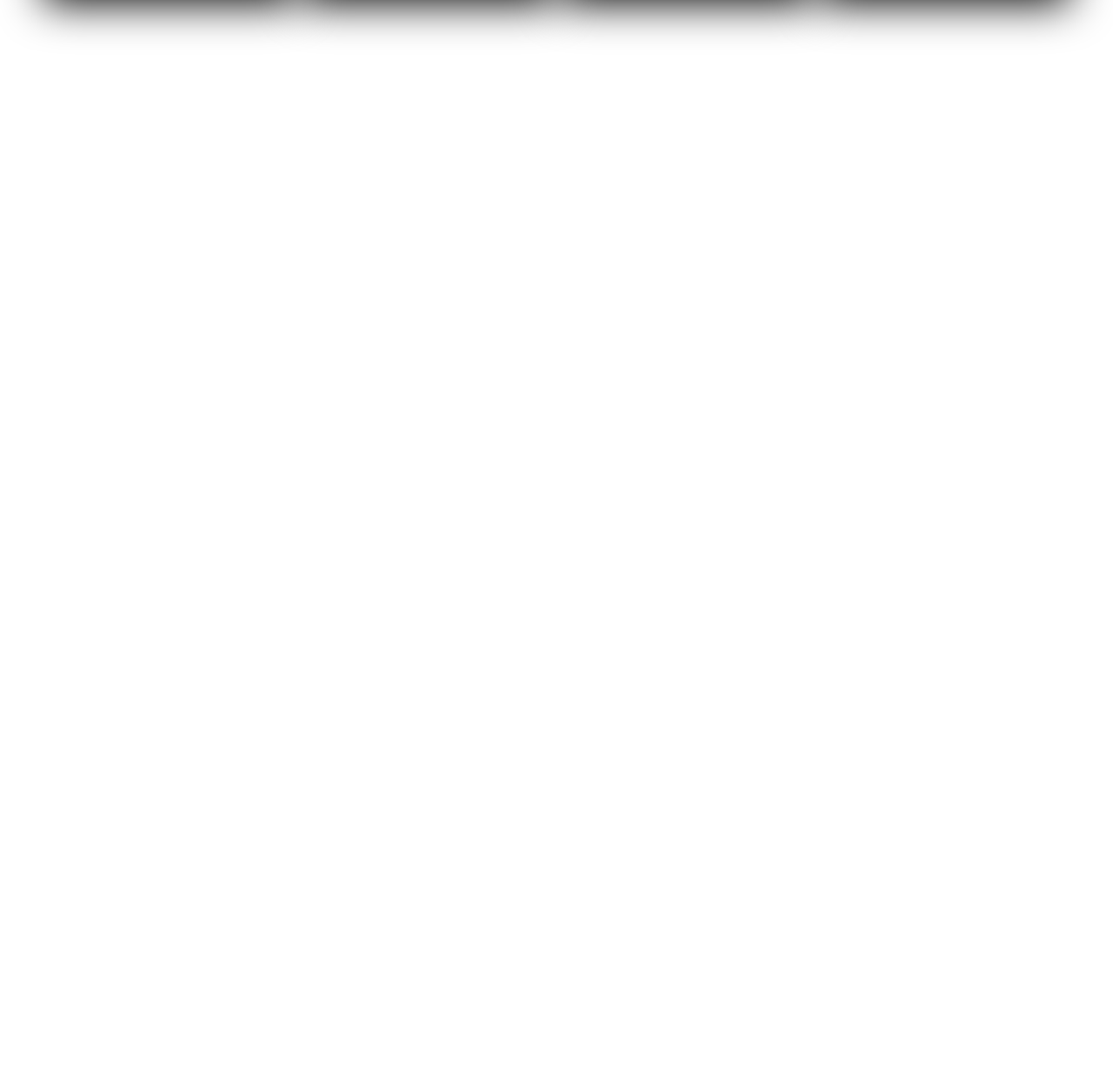
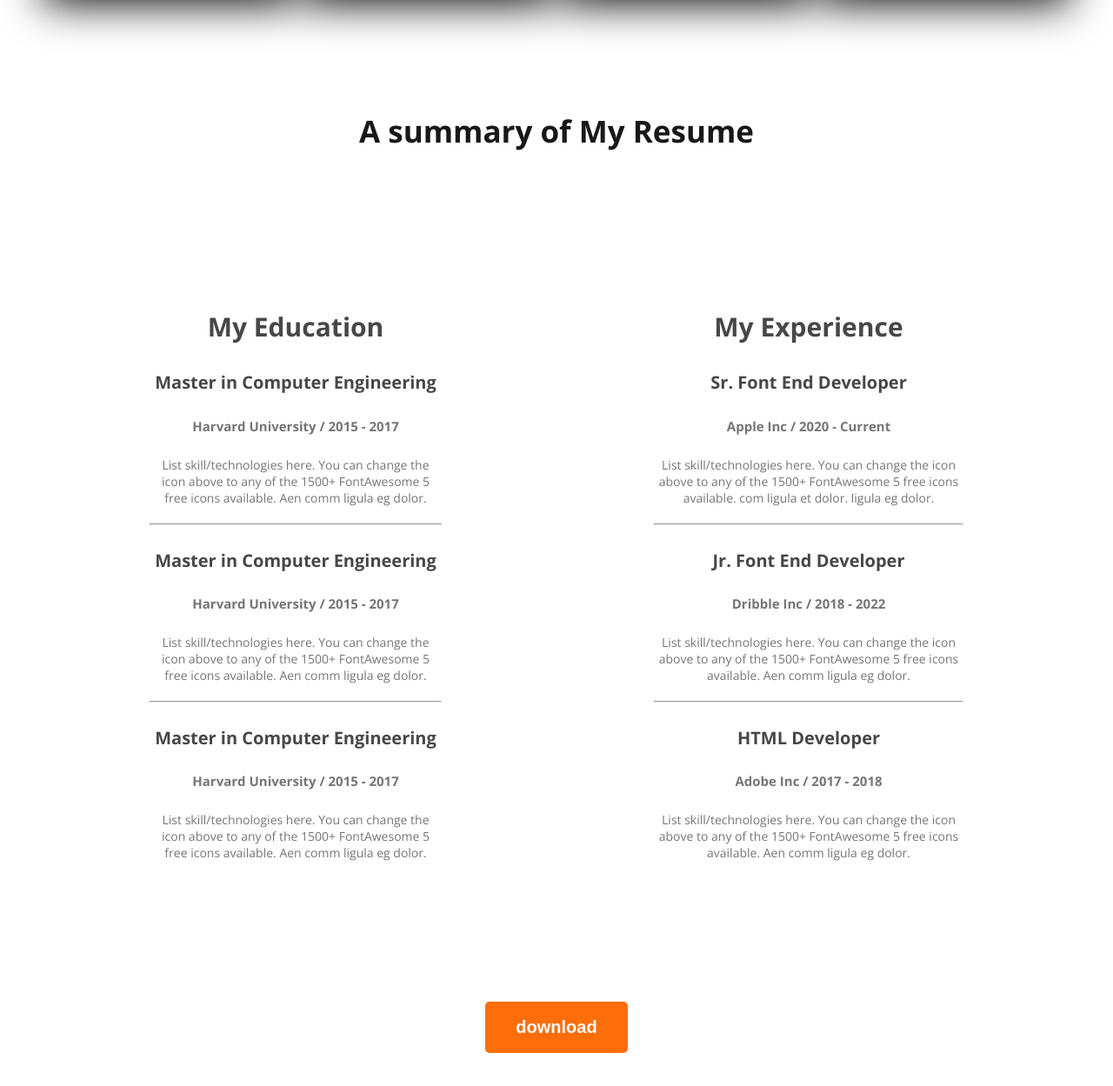
Before and after one commit to mohammaduzzal/portfolio-module-6, a plain HTML site: page index.html in a window 1280 px wide. Shown: the part 2167-3416 px from the top of the page at 87% size. Before the commit the page ends 2294 px from the top, so only its background shows below. Drawn offline with nearby package versions, Linux system fonts and the light colour scheme.

Commit message:
added my resume,experience and resume download button

```diff
--- a/index.html
+++ b/index.html
@@ -40,7 +40,10 @@
     <main>
         <section class="about secondary-background">
             <h3 class="section-title">About Me</h3>
-           <p class="section-description">I, m a designer & developer with a passion for web design. I enjoy developing simple, clean and slick websites that provide real value to the end user. Thousands of clients have procured exceptional result while working with me. Delivering work within time and budget which meets clients requirements in our motto.</p>
+            <p class="section-description">I, m a designer & developer with a passion for web design. I enjoy developing
+                simple, clean and slick websites that provide real value to the end user. Thousands of clients have
+                procured exceptional result while working with me. Delivering work within time and budget which meets
+                clients requirements in our motto.</p>
 
             <div class="about-items">
 
@@ -69,36 +72,147 @@
         <!-- WHAT I DO START -->
         <section class="What-I-do">
             <h4 class="wid-title">What I do</h4>
-            <p class="wid-experience">I have more than 10 years experience building software for clients all over the world. Below is a quick overview of my main technical skill sets and technologies i use. Want to find out more about my experience? Check out my online resume and project portfolio.</p>
+            <p class="wid-experience">I have more than 10 years experience building software for clients all over the
+                world. Below is a quick overview of my main technical skill sets and technologies i use. Want to find
+                out more about my experience? Check out my online resume and project portfolio.</p>
 
             <div class="dad">
 
                 <div class="child">
                     <img src="images/icons/js.png" alt="">
                     <h4 class="java">Vanilla JavaScript</h4>
-                    <p class="skill">List skill/technologies here. You can change the icon above to any of the 1500+ FontAwesome 5 free icons available. Ae com ligula eg dolor.</p>
+                    <p class="skill">List skill/technologies here. You can change the icon above to any of the 1500+
+                        FontAwesome 5 free icons available. Ae com ligula eg dolor.</p>
 
                 </div>
                 <div class="child">
                     <img src="images/icons/react.png" alt="">
                     <h4 class="java">React</h4>
-                    <p class="skill">List skill/technologies here. You can change the icon above to any of the 1500+ FontAwesome 5 free icons available. Ae com ligula eg dolor.</p>
+                    <p class="skill">List skill/technologies here. You can change the icon above to any of the 1500+
+                        FontAwesome 5 free icons available. Ae com ligula eg dolor.</p>
 
                 </div>
                 <div class="child">
                     <img src="images/icons/nodejs.png" alt="">
                     <h4 class="java">Node.js</h4>
-                    <p class="skill">List skill/technologies here. You can change the icon above to any of the 1500+ FontAwesome 5 free icons available. Ae com ligula eg dolor.</p>
+                    <p class="skill">List skill/technologies here. You can change the icon above to any of the 1500+
+                        FontAwesome 5 free icons available. Ae com ligula eg dolor.</p>
 
                 </div>
                 <div class="child">
                     <img src="images/icons/mongo.png" alt="">
                     <h4 class="java">MongoDB</h4>
-                    <p class="skill">List skill/technologies here. You can change the icon above to any of the 1500+ FontAwesome 5 free icons available. Ae com ligula eg dolor.</p>
+                    <p class="skill">List skill/technologies here. You can change the icon above to any of the 1500+
+                        FontAwesome 5 free icons available. Ae com ligula eg dolor.</p>
+                </div>
+            </div>
+        </section>
+
+        <!-- cv part starts -->
+
+        <section class="resume">
+            <h2 class="cv">A summary of My Resume</h2>
+            <div class="father">
+                <div class="big-b">
+                    <div class=" son">
+                        <h3 class="field">My Education</h3>
+                        <div>
+                            <h4 class="read">Master in Computer Engineering</h4>
+                            <h5 class="place">Harvard University / 2015 - 2017</h5>
+                        </div>
+                        <div class="explained">List skill/technologies here. You can change the icon above
+                            to any of the 1500+ FontAwesome 5 free icons available. Aen comm ligula eg dolor.</div>
+
+
+
+                    </div>
+                    <hr>
+                    <div class=" son">
+
+                        <div>
+                            <h4 class="read">Master in Computer Engineering</h4>
+                            <h5 class="place">Harvard University / 2015 - 2017</h5>
+                        </div>
+                        <div class="explained">List skill/technologies here. You can change the icon above
+                            to any of the 1500+ FontAwesome 5 free icons available. Aen comm ligula eg dolor.</div>
+
+
+                    </div>
+                    <hr>
+                    <div class=" son">
+
+                        <div>
+                            <h4 class="read">Master in Computer Engineering</h4>
+                            <h5 class="place">Harvard University / 2015 - 2017</h5>
+                        </div>
+                        <div class="explained">List skill/technologies here. You can change the icon above
+                            to any of the 1500+ FontAwesome 5 free icons available. Aen comm ligula eg dolor.</div>
+
+
+                    </div>
+                </div>
+
+
+
+
+                <!-- experience starts -->
+
+                <div class="big-b">
+                    <div class=" son">
+                        <h3 class="field">My Experience</h3>
+                        <div>
+                            <h4 class="read">Sr. Font End Developer</h4>
+                            <h5 class="place">Apple Inc / 2020 - Current</h5>
+                        </div>
+                        <div class="explained">List skill/technologies here. You can change the icon above
+                            to any of the 1500+ FontAwesome 5 free icons available. com ligula et dolor. ligula eg
+                            dolor.</div>
+
+
+
+                    </div>
+                    <hr>
+                    <div class=" son">
+
+                        <div>
+                            <h4 class="read">Jr. Font End Developer</h4>
+                            <h5 class="place">Dribble Inc / 2018 - 2022</h5>
+                        </div>
+                        <div class="explained">List skill/technologies here. You can change the icon above
+                            to any of the 1500+ FontAwesome 5 free icons available. Aen comm ligula eg dolor.</div>
+
+
+
+                    </div>
+                    <hr>
+                    <div class=" son">
+
+                        <div>
+                            <h4 class="read">HTML Developer</h4>
+                            <h5 class="place">Adobe Inc / 2017 - 2018</h5>
+                        </div>
+                        <div class="explained">List skill/technologies here. You can change the icon above
+                            to any of the 1500+ FontAwesome 5 free icons available. Aen comm ligula eg dolor.</div>
 
                     </div>
 
                 </div>
+
+
+
+
+
+            </div>
+            <div class="btn-cv">
+                <button class="btn-primary">download</button>
+                 </div>
+
+
+
+
+
+
+
        </section>
     </main>
 
--- a/style/style.css
+++ b/style/style.css
@@ -1,63 +1,85 @@
 /* copied for uncle g */
-.open-sans-normal{
+.open-sans-normal {
     font-family: "Open Sans", sans-serif;
     font-optical-sizing: auto;
     font-style: normal;
     font-variation-settings:
-      "width" 100;}
+        "width" 100;
+}
 
 
 /* shared style */
-      .text-primary{color:#FD6E0A ;}
+.text-primary {
+    color: #FD6E0A;
+}
 
-      .secondary-background{background-color:#FFF8F3 ;}
+.secondary-background {
+    background-color: #FFF8F3;
+}
+
 /*color of portfolio,blog  */
-      .dark-2{color: #474747;}
+.dark-2 {
+    color: #474747;
+}
 
 /* hire me btn style */
-      .btn-primary{background-color: #FD6E0A;
+.btn-primary {
+    background-color: #FD6E0A;
     font-weight: bold;
     font-size: 20px;
     color: white;
     padding: 18px 35px;
     border-radius: 5px;
-      border: none;}
+    border: none;
+}
+
 /* about me section title and description */
-     .section-title{
+.section-title {
     font-size: 35px;
     font-weight: bold;
     color: #181818;
 }
-     .banner-description{
+
+.banner-description {
     font-size: 18px;
     font-weight: 400px;
     color: #757575;
 }
 
 /* nav style (show us in one line) */
-  nav{
+nav {
     display: flex;
     align-items: center;
     justify-content: space-between;
-        margin:0px 200px;}
+    margin: 0px 200px;
+}
 
 /* abba k doing manage sit beside(port,blog,hire me) */
-      nav ul{display: flex;
-      align-items: center;}
+nav ul {
+    display: flex;
+    align-items: center;
+}
 
 /* mary taken a size */
-  .nav-title{
+.nav-title {
     font-weight: 100px;
-  font-size: 69px;}
+    font-size: 69px;
+}
+
 /* dots remove */
-  nav ul li{list-style:none; margin: 55px;}
+nav ul li {
+    list-style: none;
+    margin: 55px;
+}
 
 /* under line remove */
-  nav ul a{text-decoration: none;
-  font-size: 20px;}
+nav ul a {
+    text-decoration: none;
+    font-size: 20px;
+}
 
-  .developer-picture{
-      background-image: url(../images/developer.png) , url(../images/header_bg.png);
+.developer-picture {
+    background-image: url(../images/developer.png), url(../images/header_bg.png);
     background-repeat: no-repeat;
     background-position: bottom left, bottom right;
 }
@@ -65,83 +87,161 @@
 /* banner style(at a time onk class mara jay great a dark-2 ) */
 
 /* banner means abba */
-  .banner{display: flex;
+.banner {
+    display: flex;
     justify-content: space-between;
-  margin: 0 35px 0 150px; }
+    margin: 0 35px 0 150px;
+}
 
-  .banner-text{max-width: 580px;}
+.banner-text {
+    max-width: 580px;
+}
 
-  .banner-great{
+.banner-great {
     font-size: 45px;
-      font-weight: 400px;}
+    font-weight: 400px;
+}
 
 
-  .banner-title{
+.banner-title {
     font-size: 85px;
-      font-weight: bold;}
+    font-weight: bold;
+}
 
 
-  .banner-description{
+.banner-description {
     font-size: 18px;
     font-weight: 400px;
-      color: #757575;}
+    color: #757575;
+}
 
-  .banner-profile-picture{
+.banner-profile-picture {
     width: 584px;
     height: 676px;
 }
 
 /* main style (element selector name tag in css) */
-  main{
-      max-width: 1180px; margin: 0px auto;
+main {
+    max-width: 1180px;
+    margin: 0px auto;
     margin-top: 130px;
-    margin-bottom: 130px;}
+    margin-bottom: 130px;
+}
 
 
 
 /* about styles */
-  .about{
+.about {
     border-radius: 10px;
     padding: 150px 210px;
     text-align: center;
 
 }
-.about-items{
-    justify-content:space-between;
+
+.about-items {
+    justify-content: space-between;
     display: flex;
 }
 
 /* what i do style */
-.wid-title{
+.wid-title {
     color: #181818;
     font-size: 35px;
     font-weight: bold;
     text-align: center;
 }
-.wid-experience{
+
+.wid-experience {
     color: #757575;
     font-size: 18px;
     font-weight: regular;
     text-align: center;
 }
+
 /* child style start */
-.java{
+.java {
     color: #181818;
     font-size: 20px;
     font-weight: bold;
 }
- .skill{
+
+.skill {
     color: #757575;
     font-size: 16px;
     font-weight: regular;
 
 }
- .dad{
+
+.dad {
     display: flex;
     gap: 10px;
 }
- .child{
+
+.child {
     padding: 30px;
     box-shadow: 0px 6px 50px #000000;
     border-radius: 5px;
 }
+
+/* css of resume starts */
+.cv {
+    color: #181818;
+    font-size: 35px;
+    font-weight: bold;
+    text-align: center;
+}
+
+.field {
+    color: #474747;
+    font-size: 30px;
+    font-weight: bold;
+}
+
+.read {
+    color: #474747;
+    font-size: 20px;
+    font-weight: bold;
+}
+
+.place {
+    color: #757575;
+    font-size: 15px;
+    font-weight: semi-bold;
+}
+
+.explained {
+    color: #757575;
+    font-size: 14px;
+    font-weight: regular;
+}
+
+.son {
+    margin-bottom: 20px;
+}
+
+.father {
+    display: flex;
+    text-align: center;
+}
+
+.resume {
+    margin-top: 130px;
+    margin-bottom: 130px;
+}
+
+.big-b {
+    margin: 50px;
+    padding: 72px;
+    border: 100px;
+
+}
+.resume .hr{
+margin: 30px 5px;
+}
+.btn-cv{
+    text-align: center;
+    margin-top: 20px;
+}
+
+
+/* the end (cv part) */
```
Lines whose indentation alone changed are shown as unchanged.
